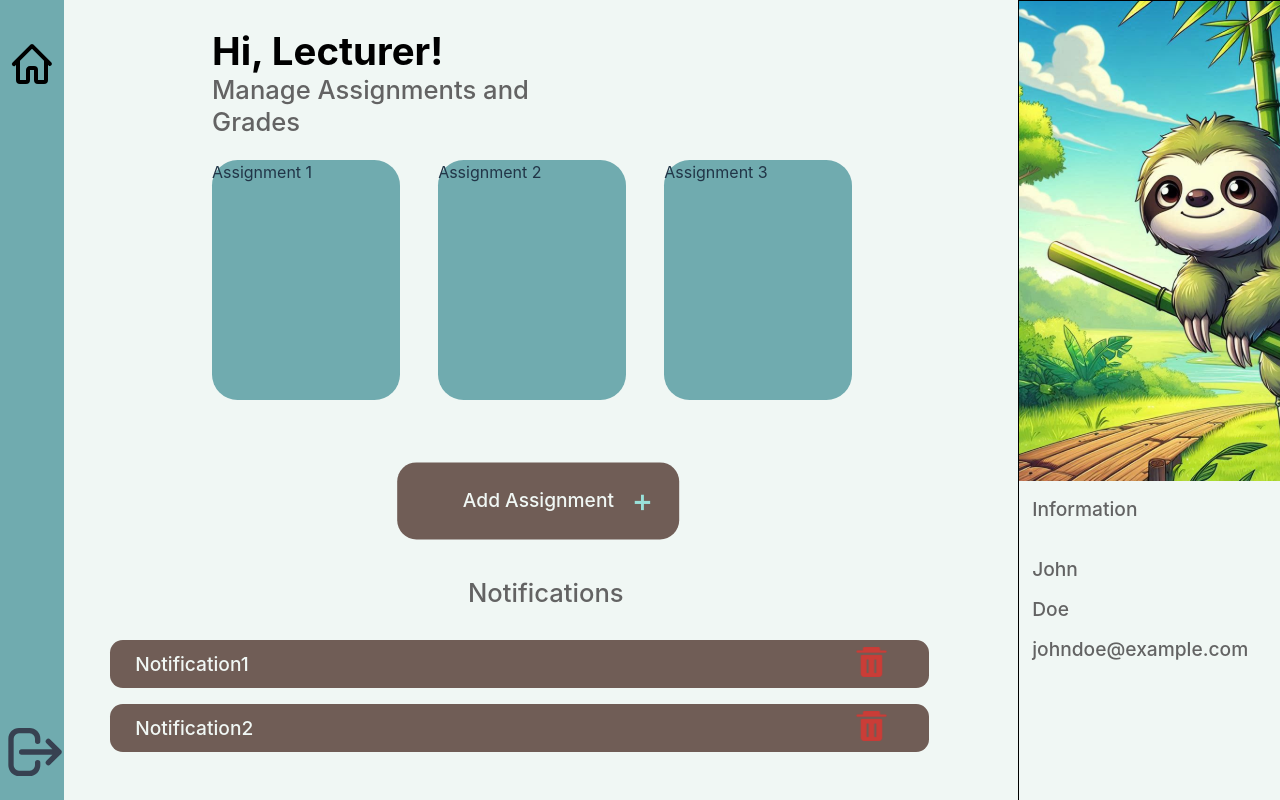
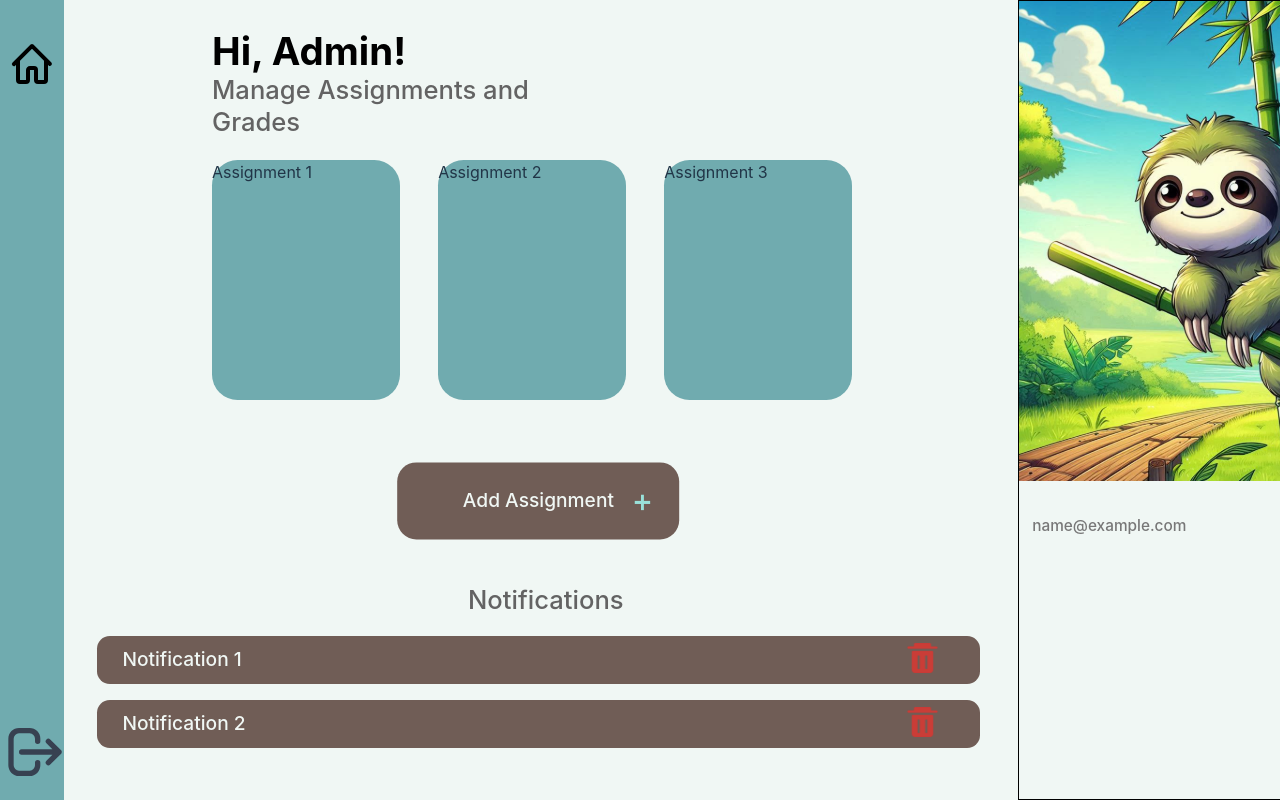
Before and after one commit to Th0rn4/BoS-CMPG323, a React (Vite) app in the folder BoS-323/frontend/HMS-frontendWeb/: page /dashboard in a window 1280 px wide. Built offline with nearby package versions, Linux system fonts and the light colour scheme; sample sign-in values are in the browser's storage.

Commit message:
Code Login Function for web

```diff
--- a/BoS-323/frontend/HMS-frontendWeb/src/pages/Dashboard.css
+++ b/BoS-323/frontend/HMS-frontendWeb/src/pages/Dashboard.css
@@ -4,6 +4,7 @@
   width: 100vw;
   height: 100vh;
   background: #f0f7f4;
+  display: flex;
   flex-direction: row;
 }
 
@@ -34,7 +35,7 @@
 .home-button img {
   width: 150%;
   height: 150%;
-  object-fit: contain; /* Ensures the icon scales properly without distortion */
+  object-fit: contain;
 }
 
 /* Logout Button */
@@ -50,7 +51,7 @@
 .logout-button img {
   width: 5%;
   height: 5%;
-  object-fit: contain; /* Ensures the icon scales properly without distortion */
+  object-fit: contain;
 }
 
 /* Intro Section */
@@ -90,7 +91,7 @@
   left: 15vw;
   top: 20vh;
   display: flex;
-  gap: 3vw; /* Adjust spacing between cards */
+  gap: 3vw;
 }
 
 .assignment-card {
@@ -151,23 +152,21 @@
 .right-panel {
   position: absolute;
   width: 22vw;
-  height: 103vh;
-  right: 0vw; /* Changed from left: 80vw to right: 0 */
+  height: 100vh;
+  right: 0;
   top: 0;
   background: #f0f7f4;
   border: 0.1vw solid #000000;
   display: flex;
   flex-direction: column;
-  padding: 0vw;
   box-sizing: border-box;
+  padding: 0;
 }
 
 /* Sloth Banner */
 .sloth-banner {
   width: 100%;
   height: 60vh;
-  position: relative; /* Ensure positioning works */
-  top: 0; /* Pin it to the top of the container */
   display: flex;
   justify-content: center;
   align-items: center;
@@ -176,24 +175,19 @@
 
 .sloth-banner img {
   width: 100%;
-  height: 100%; /* Adjust height to fit the banner */
-  object-fit: cover; /* Maintain aspect ratio while covering the container */
-  position: relative; /* Optional, but ensures no absolute positioning conflicts */
-  top: 0; /* Align to the top */
+  height: 100%;
+  object-fit: cover;
 }
+
 /* Info Section */
 .info {
-  position: absolute;
-  width: 10vw;
-  height: 2vh;
-  left: 1vw;
-  top: 62.5vh;
-  font-family: "Inter";
-  font-style: normal;
-  font-weight: 500;
-  font-size: 1.5vw;
-  line-height: 2vh;
-  color: #636363;
+  margin-top: 2vh;
+  width: 90%;
+  display: flex;
+  flex-direction: column;
+  align-items: flex-start;
+  padding: 1vw;
+  font-family: "Inter", sans-serif;
 }
 
 /* Logged In User Info */
@@ -204,64 +198,44 @@
   font-style: normal;
   font-weight: 500;
   font-size: 1.5vw;
-  line-height: 2vh;
   color: #636363;
-}
-
-.logged-in-name {
-  position: absolute;
-  left: 1vw;
-  top: 70vh;
-}
-
-.logged-in-surname {
-  position: absolute;
-  left: 1vw;
-  top: 75vh;
+  margin-bottom: 0.5vh;
 }
 
 .logged-in-email {
-  position: absolute;
-  left: 1vw;
-  top: 80vh;
+  font-size: 1.2vw;
+  color: #777;
 }
 
+/* Notifications Section */
 .notifications-section {
   position: absolute;
   width: 50vw;
   height: 20vh;
   left: 5vw;
-  top: 60vh;
+  top: 70vh;
 }
 
 .notifications-title {
-  position: absolute;
-  width: 15vw;
-  height: 3vh;
-  left: 10vw;
-  top: 10vh;
-  left: 30vw;
   font-family: "Inter", sans-serif;
   font-style: normal;
   font-weight: 500;
   font-size: 2vw;
-  line-height: 3vh;
   color: #636363;
+  margin-left: 30vw;
+  margin-bottom: 2vh;
 }
 
 .notifications-container {
-  position: absolute;
-  width: 100vw;
-  top: 20vh;
-  left: 2vw;
   display: flex;
   flex-direction: column;
   gap: 2vh;
 }
 
 .notification-card {
-  width: 60vw;
+  width: 65vw;
   height: 6vh;
+  margin-left: 1vw;
   background: #705d56;
   border-radius: 1vw;
   display: flex;
--- a/BoS-323/frontend/HMS-frontendWeb/src/pages/Dashboard.jsx
+++ b/BoS-323/frontend/HMS-frontendWeb/src/pages/Dashboard.jsx
@@ -1,4 +1,4 @@
-import React from "react";
+import React, { useEffect, useState } from "react";
 import { useNavigate } from "react-router-dom";
 import "./Dashboard.css";
 import HomeButton from "../assets/HomeButton.svg";
@@ -8,19 +8,26 @@ import DeleteIcon from "../assets/DeleteNotification.svg";
 
 const Dashboard = () => {
   const navigate = useNavigate();
+  const [user, setUser] = useState(null);
 
+  // Fetch user info from localStorage when component mounts
+  useEffect(() => {
+    const userInfo = JSON.parse(localStorage.getItem("user"));
+    if (userInfo) {
+      setUser(userInfo); // Set user state if user info is found
+    } else {
+      navigate("/login"); // Redirect to login if no user is found
+    }
+  }, [navigate]);
+
+  // Handle logout, clear localStorage, and navigate to login
   const handleLogout = () => {
-    // Perform any logout logic here (e.g., clearing local storage, etc.)
-    // For example:
-    // localStorage.removeItem('token');
-
-    // Navigate to the login page
-    navigate("/login");
+    localStorage.removeItem("token");
+    localStorage.removeItem("user");
+    navigate("/login", { state: { message: "Logout successful!" } });
   };
 
-  const handleAssignmentClick = () => {
-    navigate("/assignments");
-  };
+  if (!user) return null; // Prevent rendering if no user data is loaded
 
   return (
     <div className="dashboard-container">
@@ -36,18 +43,30 @@ const Dashboard = () => {
 
       {/* Intro Section */}
       <div className="intro">
-        <h1 className="intro-title">Hi, Lecturer!</h1>
+        <h1 className="intro-title">
+          Hi, {user.role === "lecturer" ? "Lecturer" : "Admin"}!
+        </h1>
         <p className="intro-subtitle">Manage Assignments and Grades</p>
       </div>
+
       {/* Assignment Section */}
       <div className="assignment-section">
-        <div className="assignment-card" onClick={handleAssignmentClick}>
+        <div
+          className="assignment-card"
+          onClick={() => navigate("/assignments")}
+        >
           Assignment 1
         </div>
-        <div className="assignment-card" onClick={handleAssignmentClick}>
+        <div
+          className="assignment-card"
+          onClick={() => navigate("/assignments")}
+        >
           Assignment 2
         </div>
-        <div className="assignment-card" onClick={handleAssignmentClick}>
+        <div
+          className="assignment-card"
+          onClick={() => navigate("/assignments")}
+        >
           Assignment 3
         </div>
         <div className="add-assignment-button">
@@ -61,13 +80,13 @@ const Dashboard = () => {
         <h2 className="notifications-title">Notifications</h2>
         <div className="notifications-container">
           <div className="notification-card">
-            <p className="notification-text">Notification1</p>
+            <p className="notification-text">Notification 1</p>
             <button className="delete-notification">
               <img src={DeleteIcon} alt="Delete" className="delete-icon" />
             </button>
           </div>
           <div className="notification-card">
-            <p className="notification-text">Notification2</p>
+            <p className="notification-text">Notification 2</p>
             <button className="delete-notification">
               <img src={DeleteIcon} alt="Delete" className="delete-icon" />
             </button>
@@ -80,10 +99,13 @@ const Dashboard = () => {
         <div className="sloth-banner">
           <img src={SlothBanner} alt="Sloth" />
         </div>
-        <div className="info">Information</div>
-        <div className="logged-in-name">John</div>
-        <div className="logged-in-surname">Doe</div>
-        <div className="logged-in-email">johndoe@example.com</div>
+        <div className="info">
+          <div className="logged-in-name">
+            {user.name.firstName} {user.name.lastName}{" "}
+            {/* Access firstName and lastName */}
+          </div>
+          <div className="logged-in-email">{user.email}</div>
+        </div>
       </div>
     </div>
   );
--- a/BoS-323/frontend/HMS-frontendWeb/src/pages/Login.css
+++ b/BoS-323/frontend/HMS-frontendWeb/src/pages/Login.css
@@ -153,4 +153,28 @@ body {
   .login__button {
     font-size: 4vw;
   }
+
+  /* Success message style */
+  .login__success {
+    color: #28a745;
+    background-color: #d4edda;
+    border: 1px solid #c3e6cb;
+    padding: 10px;
+    border-radius: 5px;
+    text-align: center;
+    margin-bottom: 15px;
+    font-size: 1rem;
+  }
+
+  /* Error message  */
+  .login__error {
+    color: #dc3545;
+    background-color: #f8d7da;
+    border: 1px solid #f5c6cb;
+    padding: 10px;
+    border-radius: 5px;
+    text-align: center;
+    margin-bottom: 15px;
+    font-size: 1rem;
+  }
 }
--- a/BoS-323/frontend/HMS-frontendWeb/src/pages/Login.jsx
+++ b/BoS-323/frontend/HMS-frontendWeb/src/pages/Login.jsx
@@ -1,13 +1,42 @@
-import React from "react";
-import { useNavigate } from "react-router-dom";
+import React, { useState, useEffect } from "react";
+import { useNavigate, useLocation } from "react-router-dom";
+import { loginUser, fetchUserInfo } from "../Services/apiUsers";
 import "./Login.css";
 import FriendlySloth from "../assets/FriendlySloth.svg";
 
 const Login = () => {
   const navigate = useNavigate();
+  const location = useLocation();
+  const [email, setEmail] = useState("");
+  const [password, setPassword] = useState("");
+  const [error, setError] = useState("");
+  const [message, setMessage] = useState("");
 
-  const handleLogin = (e) => {
-    navigate("/dashboard");
+  useEffect(() => {
+    if (location.state?.message) {
+      setMessage(location.state.message); // Set the logout message
+    }
+  }, [location.state]);
+
+  const handleLogin = async (e) => {
+    e.preventDefault();
+    try {
+      const { token } = await loginUser(email, password);
+      localStorage.setItem("token", token);
+
+      const { data: user } = await fetchUserInfo(token);
+
+      if (user.role !== "lecturer" && user.role !== "admin") {
+        setError("Access restricted to lecturers and admins only.");
+        localStorage.removeItem("token");
+        return;
+      }
+
+      localStorage.setItem("user", JSON.stringify(user));
+      navigate("/dashboard");
+    } catch (err) {
+      setError(err.message);
+    }
   };
 
   return (
@@ -23,6 +52,9 @@ const Login = () => {
       </div>
       <div className="login__panel">
         <h1 className="login__title">Login</h1>
+        {message && <p className="login__success">{message}</p>}{" "}
+        {/* Green message */}
+        {error && <p className="login__error">{error}</p>} {/* Error message */}
         <form className="login__form" onSubmit={handleLogin}>
           <div className="login__input-field">
             <div className="login__input-label">Email</div>
@@ -31,6 +63,8 @@ const Login = () => {
               type="email"
               placeholder="Enter your email"
               required
+              value={email}
+              onChange={(e) => setEmail(e.target.value)}
             />
           </div>
           <div className="login__input-field">
@@ -40,6 +74,8 @@ const Login = () => {
               type="password"
               placeholder="Enter your password"
               required
+              value={password}
+              onChange={(e) => setPassword(e.target.value)}
             />
           </div>
           <div className="login__forgot-password">
```
Also changed, not shown: BoS-323/frontend/HMS-frontendWeb/src/Services/apiUsers.js (+20 -61 lines).
